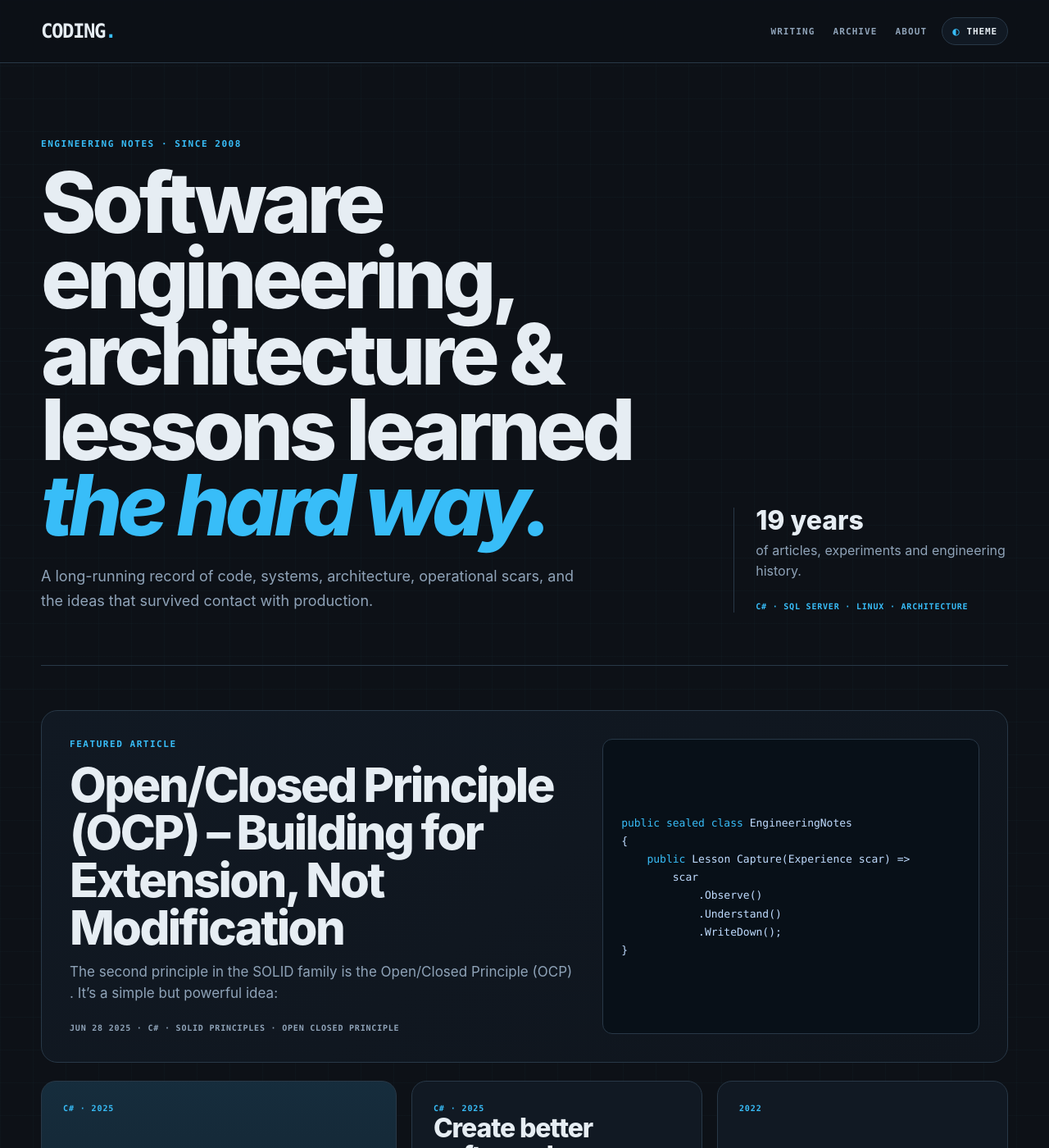
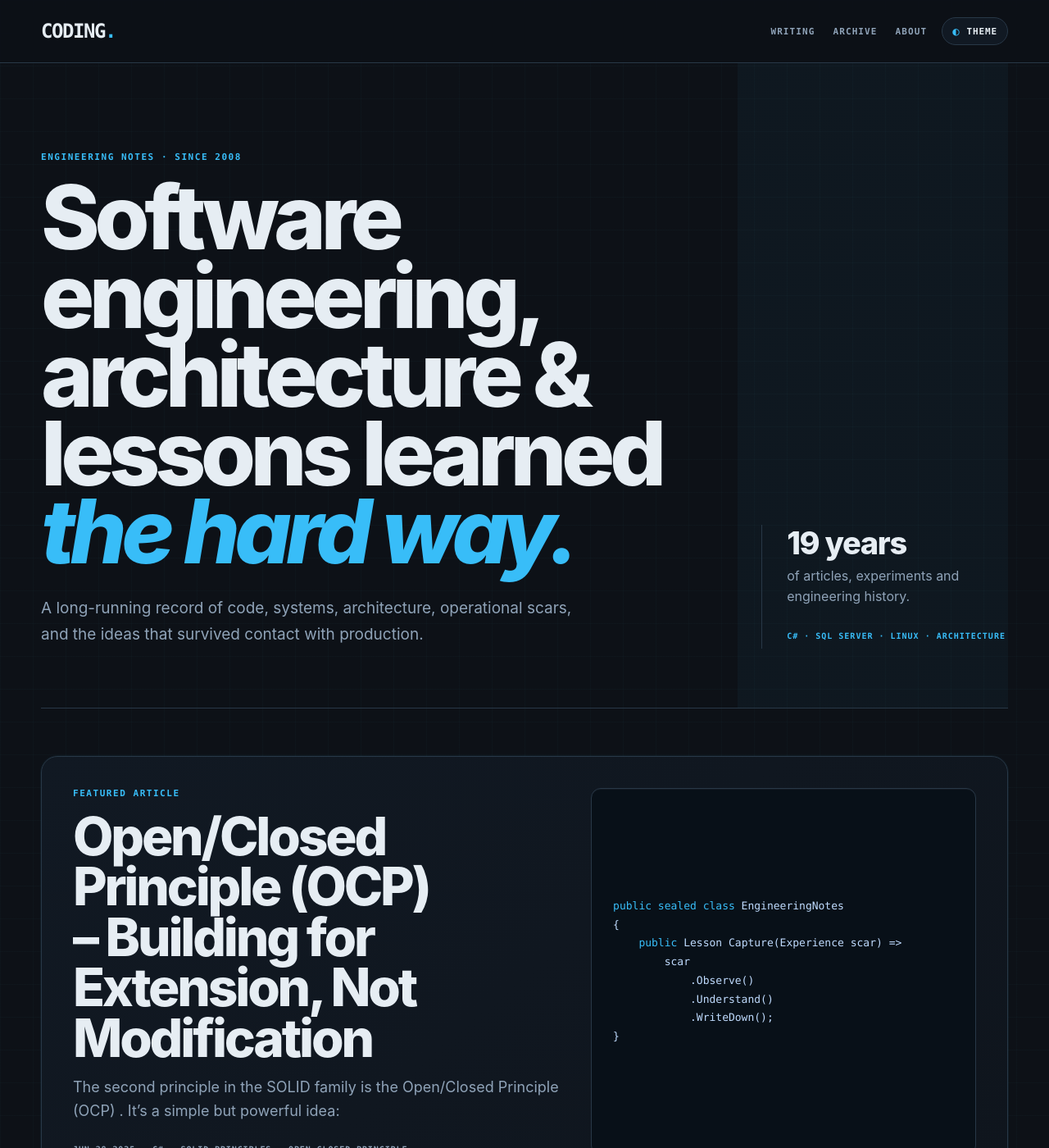
Before and after one commit to infoconex/coding-blog, a Jekyll site: the page built from index.html, in a window 1280 px wide and 1400 px high. Shown: the whole window at 82% size. Built offline with Jekyll 4.4.1, drawn with Linux system fonts in a browser that asks for light colours.

Commit message:
Refine homepage composition across themes

```diff
--- a/assets/css/home.css
+++ b/assets/css/home.css
@@ -1,54 +1,87 @@
-.home-prototype { padding-bottom: 72px; }
-.home-editorial-hero { display:grid; grid-template-columns:minmax(0,1.4fr) minmax(250px,.6fr); gap:clamp(36px,6vw,64px); padding:92px 0 64px; border-bottom:1px solid var(--line); }
-.home-editorial-hero__copy h1 { max-width:920px; margin:18px 0 26px; font-family:var(--font-heading,var(--font-sans)); font-size:clamp(58px,8vw,108px); font-weight:var(--heading-weight,800); line-height:.9; letter-spacing:-.055em; text-transform:var(--heading-transform,none); }
+.home-prototype { padding-bottom: 88px; }
+.home-editorial-hero { display:grid; grid-template-columns:minmax(0,1.45fr) minmax(260px,.55fr); gap:clamp(44px,7vw,86px); min-height:620px; align-items:end; padding:108px 0 72px; border-bottom:1px solid var(--line); }
+.home-editorial-hero__copy { align-self:end; }
+.home-editorial-hero__copy h1 { max-width:960px; margin:18px 0 30px; font-family:var(--font-heading,var(--font-sans)); font-size:clamp(64px,8.5vw,116px); font-weight:var(--heading-weight,800); line-height:.88; letter-spacing:-.06em; text-wrap:balance; text-transform:var(--heading-transform,none); }
 .home-editorial-hero__copy h1 em { color:var(--accent); font-weight:inherit; }
-.home-editorial-hero__copy p { max-width:680px; margin:0; color:var(--muted); font-size:18px; line-height:1.65; }
-.home-editorial-side { align-self:end; padding-left:26px; border-left:1px solid var(--line); color:var(--muted); line-height:1.55; }
-.home-editorial-side strong { display:block; margin-bottom:8px; color:var(--text); font-family:var(--font-heading,var(--font-sans)); font-size:32px; font-weight:var(--heading-weight,800); line-height:1; }
-.home-editorial-side__topics { display:block; margin-top:24px; color:var(--accent); font:700 10px/1.5 var(--font-mono); letter-spacing:.08em; text-transform:uppercase; }
+.home-editorial-hero__copy p { max-width:670px; margin:0; color:var(--muted); font-size:19px; line-height:1.7; }
+.home-editorial-side { align-self:end; padding:4px 0 6px 30px; border-left:1px solid var(--line); color:var(--muted); font-size:16px; line-height:1.55; }
+.home-editorial-side strong { display:block; margin-bottom:10px; color:var(--text); font-family:var(--font-heading,var(--font-sans)); font-size:38px; font-weight:var(--heading-weight,800); line-height:.95; letter-spacing:-.035em; }
+.home-editorial-side__topics { display:block; margin-top:28px; color:var(--accent); font:700 10px/1.65 var(--font-mono); letter-spacing:.1em; text-transform:uppercase; }
 
-.home-prototype-featured { display:grid; grid-template-columns:minmax(0,1.15fr) minmax(300px,.85fr); gap:28px; margin:54px 0 22px; padding:34px; border:var(--border-size,1px) solid var(--line); border-radius:calc(var(--radius) + 4px); background:linear-gradient(140deg,var(--surface),var(--surface-2)); box-shadow:var(--card-shadow); }
-.home-prototype-featured__copy { display:flex; flex-direction:column; align-items:flex-start; }
-.home-prototype-featured h2 { max-width:680px; margin:12px 0 12px; font-family:var(--font-heading,var(--font-sans)); font-size:clamp(40px,5vw,58px); font-weight:var(--heading-weight,800); line-height:1; letter-spacing:-.045em; text-transform:var(--heading-transform,none); }
+.home-prototype-featured { position:relative; display:grid; grid-template-columns:minmax(0,1.12fr) minmax(340px,.88fr); gap:34px; margin:58px 0 20px; padding:38px; overflow:hidden; border:var(--border-size,1px) solid var(--line); border-radius:calc(var(--radius) + 4px); background:linear-gradient(140deg,var(--surface),var(--surface-2)); box-shadow:var(--card-shadow); }
+.home-prototype-featured::after { content:""; position:absolute; inset:auto -8% -55% 42%; height:260px; pointer-events:none; background:radial-gradient(circle,color-mix(in srgb,var(--accent) 14%,transparent),transparent 68%); }
+.home-prototype-featured__copy { position:relative; z-index:1; display:flex; min-height:300px; flex-direction:column; align-items:flex-start; }
+.home-prototype-featured h2 { max-width:690px; margin:14px 0 16px; font-family:var(--font-heading,var(--font-sans)); font-size:clamp(44px,5.5vw,64px); font-weight:var(--heading-weight,800); line-height:.96; letter-spacing:-.05em; text-wrap:balance; text-transform:var(--heading-transform,none); }
 .home-prototype-featured h2 a { text-decoration:none; }
 .home-prototype-featured h2 a:hover,.home-prototype-featured h2 a:focus-visible { color:var(--accent); }
-.home-prototype-featured__copy > p { max-width:620px; margin:0 0 22px; color:var(--muted); font-size:17px; line-height:1.55; }
-.home-prototype-meta { margin-top:auto; color:var(--muted); font:700 10px/1.5 var(--font-mono); letter-spacing:.08em; text-transform:uppercase; }
-.home-code-panel { display:flex; align-items:center; min-height:270px; padding:22px; overflow:auto; border:1px solid var(--line); border-radius:max(4px,calc(var(--radius) - 4px)); background:var(--code-bg); color:var(--code-text); }
-.home-code-panel pre { margin:0; white-space:pre-wrap; font:13px/1.7 var(--font-mono); }
+.home-prototype-featured__copy > p { max-width:610px; margin:0 0 24px; color:var(--muted); font-size:18px; line-height:1.6; }
+.home-prototype-meta { margin-top:auto; color:var(--muted); font:700 10px/1.55 var(--font-mono); letter-spacing:.09em; text-transform:uppercase; }
+.home-code-panel { position:relative; z-index:1; display:flex; align-items:center; min-height:300px; padding:26px; overflow:auto; border:1px solid var(--line); border-radius:max(4px,calc(var(--radius) - 4px)); background:var(--code-bg); color:var(--code-text); box-shadow:inset 0 1px 0 color-mix(in srgb,var(--text) 5%,transparent); }
+.home-code-panel pre { margin:0; white-space:pre-wrap; font:13px/1.75 var(--font-mono); }
 .home-code-panel .code-accent { color:var(--accent); }
 
-.home-bento { display:grid; grid-template-columns:1.1fr .9fr .9fr; gap:18px; margin:18px 0 70px; }
-.home-bento-card { min-height:270px; display:flex; flex-direction:column; padding:26px; border:var(--border-size,1px) solid var(--line); border-radius:calc(var(--radius) + 2px); background:var(--surface); box-shadow:var(--card-shadow); }
-.home-bento-card:first-child { grid-row:span 2; min-height:558px; background:linear-gradient(180deg,color-mix(in srgb,var(--surface) 88%,var(--accent) 12%),var(--surface-2)); }
-.home-bento-card h3 { margin:auto 0 12px; font-family:var(--font-heading,var(--font-sans)); font-size:32px; font-weight:var(--heading-weight,800); line-height:1.05; letter-spacing:-.035em; text-transform:var(--heading-transform,none); }
-.home-bento-card:first-child h3 { font-size:clamp(36px,4vw,48px); }
+.home-bento { display:grid; grid-template-columns:1.08fr .92fr .92fr; grid-auto-rows:minmax(260px,auto); gap:18px; margin:18px 0 78px; }
+.home-bento-card { min-height:270px; display:flex; flex-direction:column; padding:28px; border:var(--border-size,1px) solid var(--line); border-radius:calc(var(--radius) + 2px); background:var(--surface); box-shadow:var(--card-shadow); transition:transform .18s ease,border-color .18s ease,background-color .18s ease; }
+.home-bento-card:hover { transform:translateY(-2px); border-color:color-mix(in srgb,var(--accent) 38%,var(--line)); }
+.home-bento-card:first-child { grid-row:span 2; min-height:558px; padding:32px; background:linear-gradient(180deg,color-mix(in srgb,var(--surface) 86%,var(--accent) 14%),var(--surface-2)); }
+.home-bento-card:nth-child(4) { background:color-mix(in srgb,var(--surface) 94%,var(--accent) 6%); }
+.home-bento-card h3 { margin:auto 0 12px; font-family:var(--font-heading,var(--font-sans)); font-size:clamp(28px,2.7vw,36px); font-weight:var(--heading-weight,800); line-height:1.02; letter-spacing:-.04em; text-wrap:balance; text-transform:var(--heading-transform,none); }
+.home-bento-card:first-child h3 { max-width:450px; font-size:clamp(40px,4.4vw,54px); }
 .home-bento-card h3 a { text-decoration:none; }
 .home-bento-card h3 a:hover,.home-bento-card h3 a:focus-visible { color:var(--accent); }
-.home-bento-card p { margin:0; color:var(--muted); line-height:1.55; }
-.home-bento-card__meta { color:var(--accent); font:700 10px/1.4 var(--font-mono); letter-spacing:.09em; text-transform:uppercase; }
+.home-bento-card p { margin:0; color:var(--muted); line-height:1.58; }
+.home-bento-card__meta { color:var(--accent); font:700 10px/1.4 var(--font-mono); letter-spacing:.1em; text-transform:uppercase; }
 
-.home-archive-timeline { display:grid; grid-template-columns:220px 1fr; gap:32px; padding:36px 0 0; border-top:1px solid var(--line); }
-.home-archive-timeline__intro p { color:var(--muted); line-height:1.55; }
-.home-archive-timeline__years { display:flex; justify-content:space-between; gap:14px; padding-bottom:20px; border-bottom:1px solid var(--line); color:var(--muted); font:11px/1 var(--font-mono); }
-.home-archive-timeline__bars { height:54px; margin-top:-12px; opacity:.75; background:repeating-linear-gradient(90deg,transparent 0 14px,color-mix(in srgb,var(--accent) 52%,transparent) 14px 16px); }
-.home-archive-timeline .text-link { display:inline-block; margin-top:14px; }
+.home-archive-timeline { display:grid; grid-template-columns:235px 1fr; gap:44px; padding:42px 0 0; border-top:1px solid var(--line); }
+.home-archive-timeline__intro p { max-width:220px; color:var(--muted); line-height:1.58; }
+.home-archive-timeline__years { display:flex; justify-content:space-between; gap:14px; padding-bottom:22px; border-bottom:1px solid var(--line); color:var(--muted); font:11px/1 var(--font-mono); }
+.home-archive-timeline__bars { height:66px; margin-top:-14px; opacity:.78; background:repeating-linear-gradient(90deg,transparent 0 14px,color-mix(in srgb,var(--accent) 52%,transparent) 14px 16px); mask-image:linear-gradient(90deg,rgba(0,0,0,.4),#000 18%,#000 82%,rgba(0,0,0,.4)); }
+.home-archive-timeline .text-link { display:inline-block; margin-top:16px; }
 
+html[data-theme="midnight-editorial"] .home-editorial-hero__copy h1 em { color:#e879f9; font-style:italic; }
+html[data-theme="midnight-editorial"] .home-prototype-featured { background:linear-gradient(140deg,#111116,#0c0c10); box-shadow:0 34px 90px rgba(0,0,0,.38); }
+html[data-theme="midnight-editorial"] .home-bento-card:first-child { background:linear-gradient(180deg,#17131c,#0e0e12); }
+html[data-theme="midnight-editorial"] .home-bento-card { box-shadow:0 18px 48px rgba(0,0,0,.13); }
+
+html[data-theme="neo-industrial"] .home-editorial-hero { background-image:linear-gradient(90deg,transparent 0 72%,color-mix(in srgb,var(--accent) 4%,transparent) 72% 100%); }
+html[data-theme="neo-industrial"] .home-prototype-featured { box-shadow:0 0 0 1px color-mix(in srgb,var(--accent) 5%,transparent); }
+html[data-theme="neo-industrial"] .home-bento-card:first-child { background:linear-gradient(180deg,#12202b,#0e151d); }
+
+html[data-theme="warm-analog"] .home-prototype-featured,
+html[data-theme="warm-analog"] .home-bento-card { background-image:linear-gradient(rgba(255,255,255,.015),rgba(255,255,255,.015)); }
+html[data-theme="warm-analog"] .home-editorial-hero__copy h1 em { color:#d68a55; font-style:italic; }
+html[data-theme="warm-analog"] .home-code-panel { border-color:#4c3a2c; }
+
+html[data-theme="technical-brutalism"] .home-editorial-hero { min-height:auto; border-bottom-width:3px; }
+html[data-theme="technical-brutalism"] .home-editorial-side { border-left-width:3px; }
 html[data-theme="technical-brutalism"] .home-prototype-featured,
 html[data-theme="technical-brutalism"] .home-bento-card { border-radius:0; box-shadow:none; }
-html[data-theme="technical-brutalism"] .home-code-panel { border-radius:0; }
+html[data-theme="technical-brutalism"] .home-prototype-featured { background:#f7f5ef; }
+html[data-theme="technical-brutalism"] .home-bento-card:first-child { background:#111; color:#f7f5ef; }
+html[data-theme="technical-brutalism"] .home-bento-card:first-child p { color:#c8c8c8; }
+html[data-theme="technical-brutalism"] .home-code-panel { border-width:3px; border-radius:0; }
+html[data-theme="technical-brutalism"] .home-bento-card:hover { transform:none; }
+html[data-theme="technical-brutalism"] .home-archive-timeline { border-top-width:3px; }
 
 @media (max-width:900px) {
   .home-editorial-hero,.home-prototype-featured { grid-template-columns:1fr; }
-  .home-editorial-side { border-left:0; border-top:1px solid var(--line); padding:24px 0 0; }
+  .home-editorial-hero { min-height:auto; padding-top:86px; }
+  .home-editorial-side { border-left:0; border-top:1px solid var(--line); padding:26px 0 0; }
+  .home-prototype-featured__copy { min-height:auto; }
   .home-bento { grid-template-columns:1fr 1fr; }
-  .home-bento-card:first-child { grid-row:auto; grid-column:1 / -1; min-height:360px; }
+  .home-bento-card:first-child { grid-row:auto; grid-column:1 / -1; min-height:380px; }
 }
 
 @media (max-width:680px) {
-  .home-editorial-hero { padding-top:68px; }
-  .home-bento { grid-template-columns:1fr; }
-  .home-bento-card:first-child { grid-column:auto; min-height:330px; }
-  .home-archive-timeline { grid-template-columns:1fr; }
+  .home-prototype { padding-bottom:64px; }
+  .home-editorial-hero { padding:68px 0 50px; }
+  .home-editorial-hero__copy h1 { font-size:clamp(52px,15vw,76px); }
+  .home-prototype-featured { margin-top:36px; padding:24px; }
+  .home-code-panel { min-height:240px; }
+  .home-bento { grid-template-columns:1fr; margin-bottom:58px; }
+  .home-bento-card:first-child { grid-column:auto; min-height:340px; }
+  .home-bento-card { min-height:240px; }
+  .home-archive-timeline { grid-template-columns:1fr; gap:24px; }
+  .home-archive-timeline__intro p { max-width:none; }
   .home-archive-timeline__years { font-size:9px; }
 }
```
